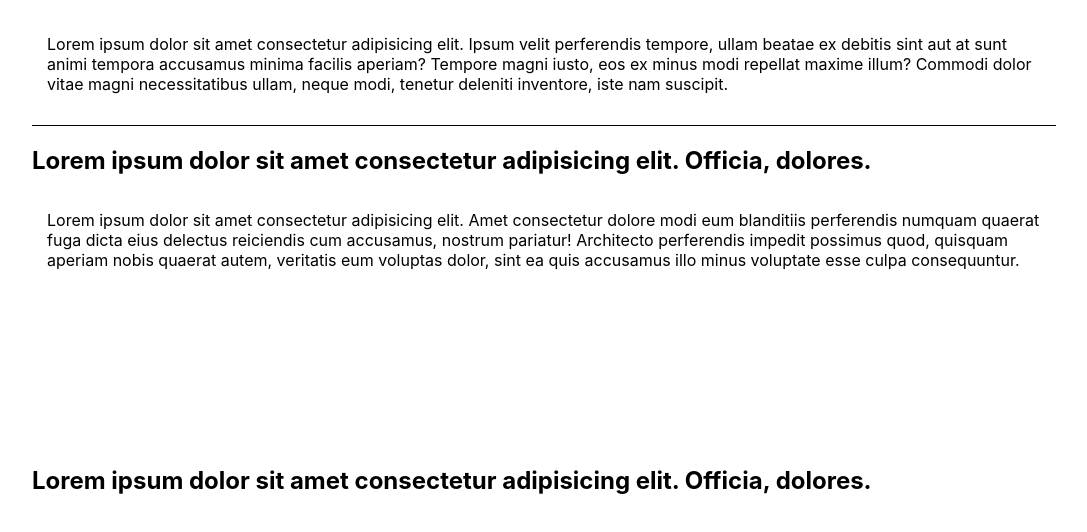
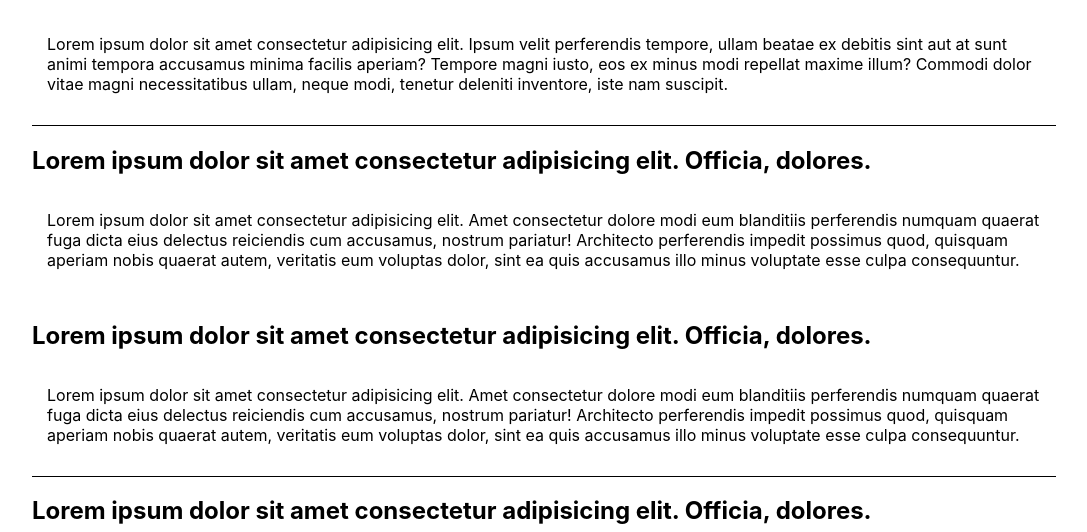
Before and after one commit to jfernando0911/css-layout-lorem, a website: page index.html in a window 1280 px wide. Shown: the part 223-755 px from the top of the page, without its empty margins (96-1183 px from the left). Drawn offline with Linux system fonts and the light colour scheme.

Commit message:
added auto to the gri-template-rows to remove innecesary space

```diff
--- a/style.sass
+++ b/style.sass
@@ -11,7 +11,7 @@ body
 .container
     display: grid
     grid-template-columns: 1fr 40% 40% 1fr
-    grid-template-rows: 20vh auto 40vh 40vh 20vh 10vh
+    grid-template-rows: 20vh auto auto auto auto 10vh
 
 
     // div
```
Also changed, not shown: style.css.
